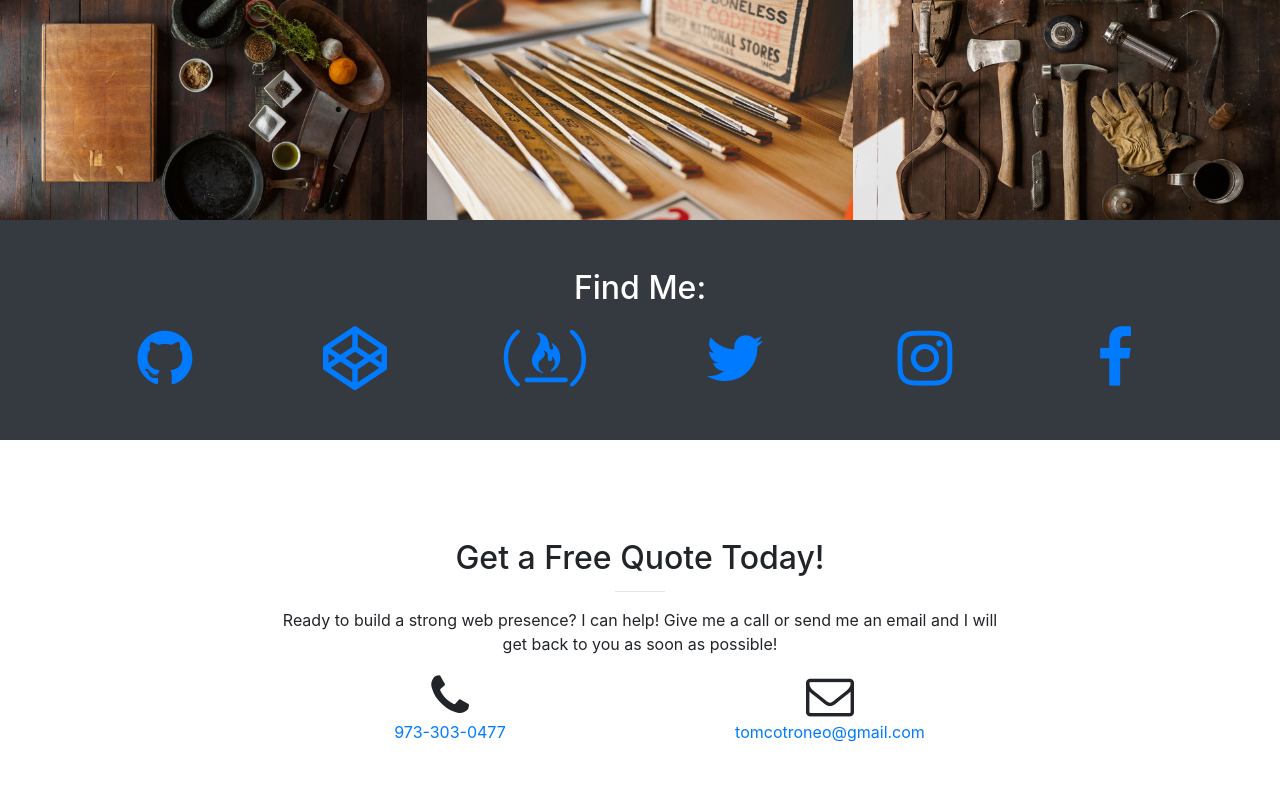
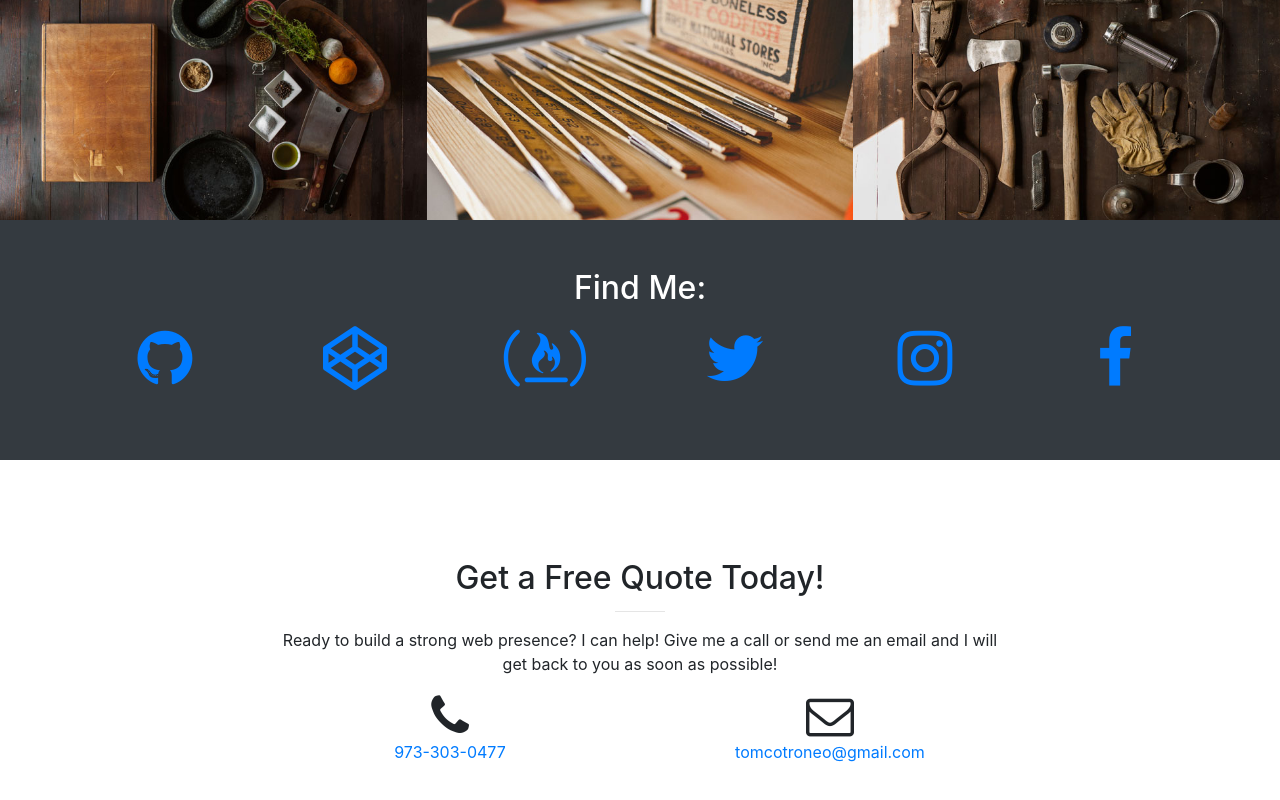
Before and after one commit to cotrones/cotrones.github.io, a website with bundled scripts: page index.html in a window 1280 px wide. Shown: the part 1927-2727 px from the top of the page. Built offline with nearby package versions, Linux system fonts and the light colour scheme.

Commit message:
Social Media Update
Add padding at the bottom of social media icons

```diff
--- a/index.html
+++ b/index.html
@@ -224,32 +224,32 @@
 		<div class="row">
 			<div class="col-lg-2 col-md-6 text-center">
 				<a href="https://github.com/cotrones" target="_blank">
-					<i class="fa fa-4x fa-github sr-icons"></i>
+					<i style="padding-bottom: 20px;" class="fa fa-4x fa-github sr-icons"></i>
 				</a>
 			</div>
 			<div class="col-lg-2 col-md-6 text-center">
 				<a href="https://codepen.io/cotrones/" target="_blank">
-					<i class="fa fa-4x fa-codepen sr-icons"></i>
+					<i style="padding-bottom: 20px;" class="fa fa-4x fa-codepen sr-icons"></i>
 				</a>
 			</div>
 			<div class="col-lg-2 col-md-6 text-center">
 				<a href="https://www.freecodecamp.org/cotrones" target="_blank">
-					<i class="fa fa-4x fa-free-code-camp sr-icons"></i>
+					<i style="padding-bottom: 20px;" class="fa fa-4x fa-free-code-camp sr-icons"></i>
 				</a>
 			</div>
 			<div class="col-lg-2 col-md-6 text-center">
 				<a href="https://twitter.com/cotrones" target="_blank">
-					<i class="fa fa-4x fa-twitter sr-icons"></i>
+					<i style="padding-bottom: 20px;" class="fa fa-4x fa-twitter sr-icons"></i>
 				</a>
 			</div>
 			<div class="col-lg-2 col-md-6 text-center">
 				<a href="https://www.instagram.com/cotrones/" target="_blank">
-					<i class="fa fa-4x fa-instagram sr-icons"></i>
+					<i style="padding-bottom: 20px;" class="fa fa-4x fa-instagram sr-icons"></i>
 				</a>
 			</div>
 			<div class="col-lg-2 col-md-6 text-center">
 				<a href="https://www.facebook.com/cotrones" target="_blank">
-					<i class="fa fa-4x fa-facebook sr-icons"></i>
+					<i style="padding-bottom: 20px;" class="fa fa-4x fa-facebook sr-icons"></i>
 				</a>
 			</div>
 		</div>
```
